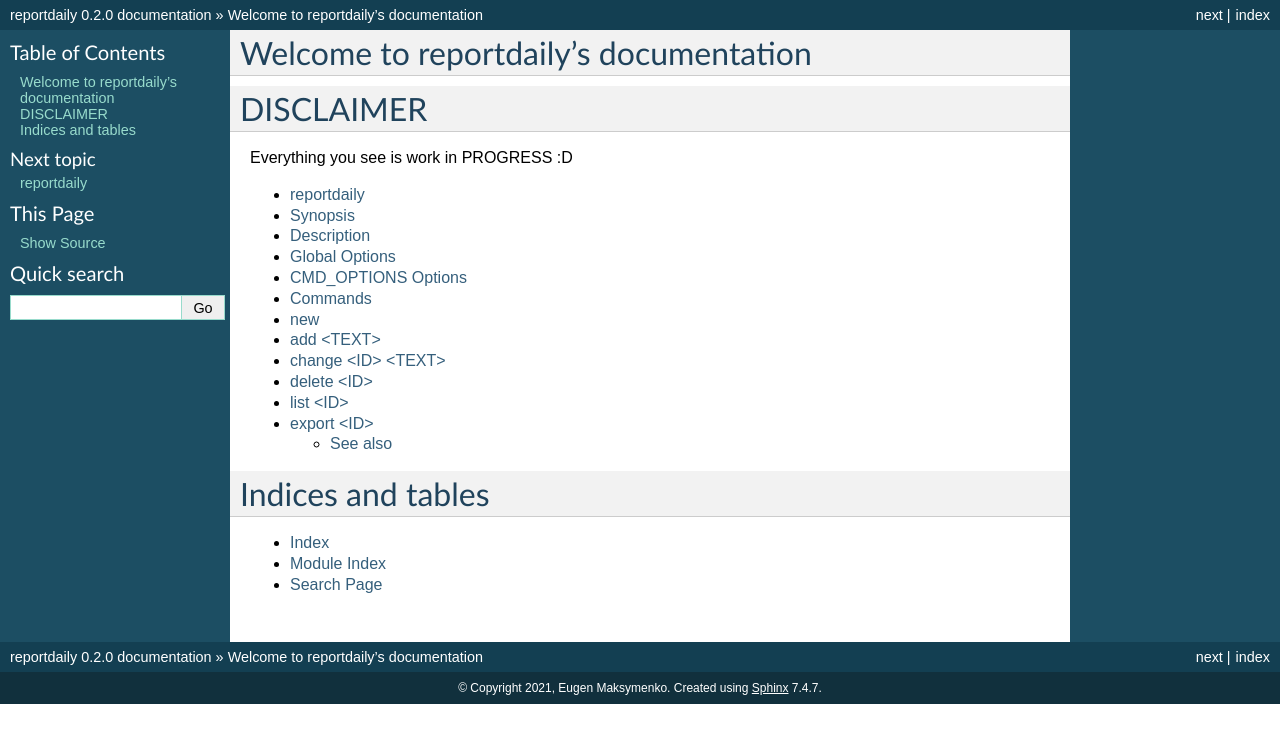
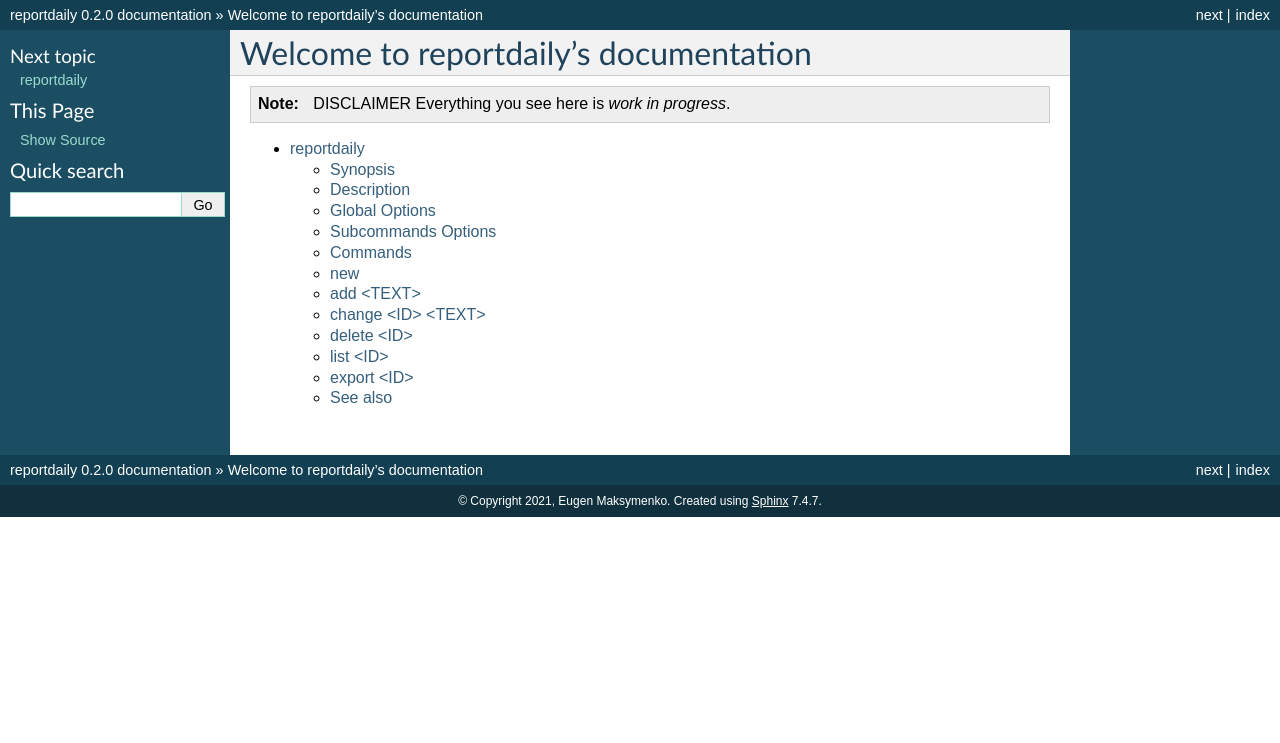
Before and after one commit to EMaksy/reportdaily, a Sphinx documentation site: the page built from docs/index.rst, in a window 1280 px wide. Shown: the top 743 px of the page. Built offline with Sphinx 7.4.7, drawn with Linux system fonts in a browser that asks for light colours.

Commit message:
add a rework to the hierarchy levels

```diff
--- a/docs/index.rst
+++ b/docs/index.rst
@@ -4,10 +4,10 @@
    contain the root `toctree` directive.
 
 Welcome to reportdaily's documentation
-======================================================================
-DISCLAIMER
-===================================================
-Everything you see is work in PROGRESS :D
+======================================
+
+.. note:: DISCLAIMER
+   Everything you see here is *work in progress*.
 
 
 
@@ -15,10 +15,3 @@
    :maxdepth: 2
 
    reportdaily
-
-Indices and tables
-==================
-
-* :ref:`genindex`
-* :ref:`modindex`
-* :ref:`search`
--- a/docs/reportdaily.rst
+++ b/docs/reportdaily.rst
@@ -1,10 +1,10 @@
 :orphan:
 
 reportdaily
-~~~~~~~~~~~~~~~~~~~~~~~~~~~~
+===========
 
 Synopsis
-~~~~~~~~~~~~~~
+~~~~~~~~
 
 .. _invocation:
 
@@ -14,7 +14,7 @@
 
 
 Description
-~~~~~~~~~~~~~~
+~~~~~~~~~~~
 
 The reportdaily script provides a command line tool to create edit and export daily weekly or monthly reports.
 :command:`reportdaily` to make the functionality accessible for shell
@@ -22,7 +22,7 @@
 
 
 Global Options
-~~~~~~~~~~~~~~~~~~~~~~~~~~~~
+~~~~~~~~~~~~~~
 
 .. program:: reportdaily
 
@@ -32,23 +32,23 @@
 
 .. option:: -v
 
-   Set optional  level for the logging module.
+   Increase verbosity (can be repeated).
 
 
 
-CMD_OPTIONS Options
-~~~~~~~~~~~~~~~~~~~~~~~~~~~~
+Subcommands Options
+~~~~~~~~~~~~~~~~~~~
 
 WORK IN PROGRESS
 
 
 Commands
-~~~~~~~~~~~~~~
+~~~~~~~~
 
 .. HINT: Sort the subcommands alphabetically
 
 new
-~~~~~~~~~~~~~
+~~~
 
 Creates a new day for incoming entries
 
@@ -58,7 +58,7 @@
 
 
 add <TEXT>
-~~~~~~~~~~~~~
+~~~~~~~~~~
 
 Add a new entry with a timestamp
 
@@ -68,7 +68,7 @@
 
 
 change <ID> <TEXT>
-~~~~~~~~~~~~~~~~~~~~~~~~~~~~~~~~
+~~~~~~~~~~~~~~~~~~
 
 change the text of an  entry by id
 
@@ -77,7 +77,7 @@
    reportdaily  change <ID> <TEXT>
 
 delete <ID>
-~~~~~~~~~~~~~~~~~~~~~~~~~~~~~~~~
+~~~~~~~~~~~
 
 delete entry  by id
 
@@ -86,7 +86,7 @@
    reportdaily  delete <ID>
 
 list <ID>
-~~~~~~~~~~~~~~~~~~~~~~~~~~~~~~~~
+~~~~~~~~~
 
 list all entries of the day by id
 
@@ -96,8 +96,7 @@
 
 
 export <ID>
-~~~~~~~~~~~~~~~~~~~~~~~~~~~~~~~~
-
+~~~~~~~~~~~
 export the day by id
 
 .. code:: bash
@@ -105,7 +104,6 @@
    reportdaily  export <ID>
 
 See also
---------
+~~~~~~~~
 
-:Documentation: https://reportdaily.duckdns.org
 :Source code:   https://github.com/SchleichsSalaticus/reportdaily
```
Also changed, not shown: 1 other file.
